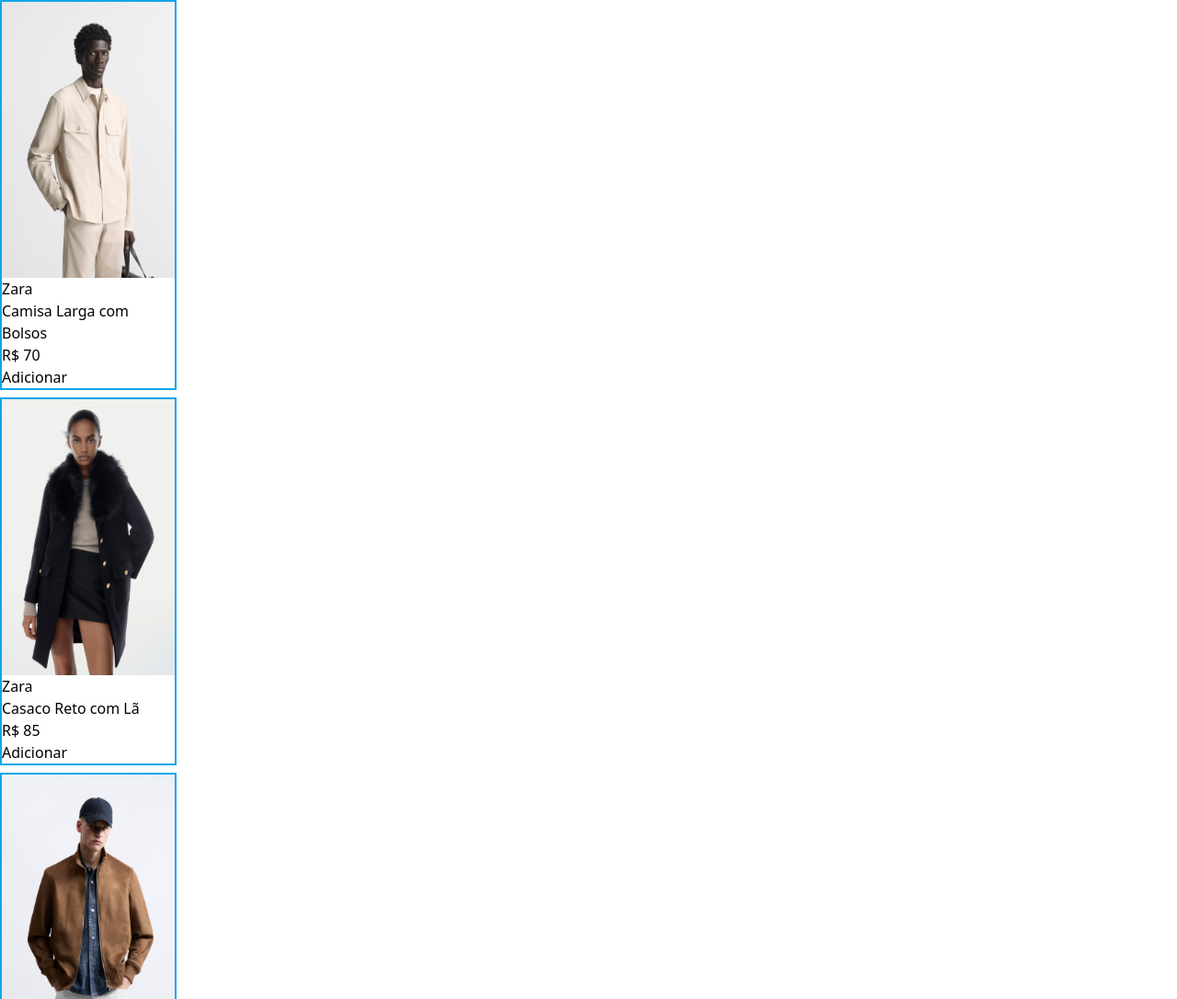
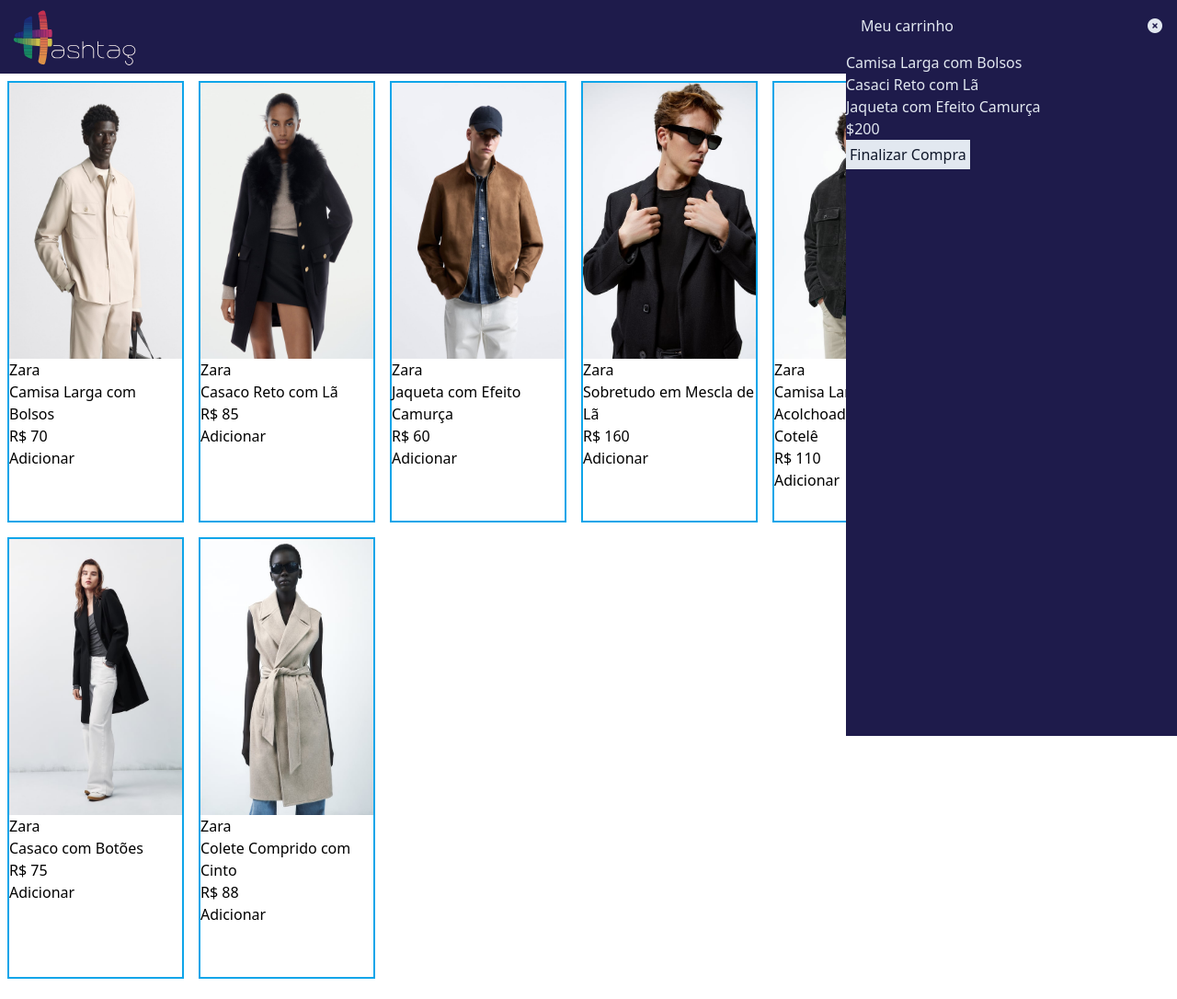
Before and after one commit to Alexandre-Konrath/Loja-Roupa, a website built with Vite: page index.html in a window 1280 px wide. Shown: the top 1086 px of the page at 92% size. After the commit the page ends 1064 px from the top, so only its background shows below. Built offline with nearby package versions, Linux system fonts and the light colour scheme.

Commit message:
mecanica de abrir carrinho e adicionar o intens dinamicamente ne tela

```diff
--- a/index.html
+++ b/index.html
@@ -4,10 +4,47 @@
     <meta charset="UTF-8" />
     <meta name="viewport" content="width=device-width, initial-scale=1.0" />
     <link rel="stylesheet" href="global.css" />
+
+    <link
+      rel="stylesheet"
+      href="https://cdnjs.cloudflare.com/ajax/libs/font-awesome/6.4.2/css/all.min.css"
+      integrity="sha512-z3gLpd7yknf1YoNbCzqRKc4qyor8gaKU1qmn+CShxbuBusANI9QpRohGBreCFkKxLhei6S9CQXFEbbKuqLg0DA=="
+      crossorigin="anonymous"
+      referrerpolicy="no-referrer"
+    />
+
     <title>Loja de Roupas</title>
   </head>
   <body>
-    <section id="container-produto"></section>
+    <section
+      id="carrinho"
+      class="fixed top-0 right-[0px] bg-indigo-950 h-screen w-[360px] text-slate-200"
+    >
+      <div id="cabecalho-carrinho" class="flex justify-between m-4">
+        <p>Meu carrinho</p>
+        <button title="fechar-carrinho" id="fechar-carrinho">
+          <i onclick="{fecharCarrinho}" class="fa-solid fa-circle-xmark"></i>
+        </button>
+      </div>
+      <section id="produtos-carrinho">
+        <p>Camisa Larga com Bolsos</p>
+        <p>Casaci Reto com Lã</p>
+        <p>Jaqueta com Efeito Camurça</p>
+      </section>
+      <p id="preco-total">$200</p>
+      <button class="bg-slate-200 text-slate-900 p-1">Finalizar Compra</button>
+    </section>
+    <header class="flex bg-indigo-950 p-2 justify-between">
+      <img class="h-16" src="./src/assets/logo/hashtag.svg" alt="" />
+
+      <div class="text-slate-200 flex gap-2 items-end mx-2">
+        <button title="carrinho" id="abrir-carrinho">
+          <i class="fa-solid fa-cart-shopping"></i>
+        </button>
+        <button title="perfil"><i class="fa-solid fa-user"></i></button>
+      </div>
+    </header>
+    <section id="container-produto" class="flex flex-wrap"></section>
   </body>
-  <script src="./main.js"></script>
+  <script type="module" src="./main.js"></script>
 </html>
--- a/main.js
+++ b/main.js
@@ -1,3 +1,5 @@
+import { inicializarCarrinho } from "./src/js/menuCarrinho"
+
 const catalogo = [
   {
     id: 1,
@@ -71,7 +73,7 @@
 
 for (const produtoCatalogo of catalogo) {
   const cardProduto = `
-<div class="card-produto-1 border-solid border-2 border-sky-500 w-48 mb-2">
+<div id="card-produto-1" class="border-solid border-2 border-sky-500 w-48 m-2">
 <img class="img-produto" src="./src/assets/img/${produtoCatalogo.imagem}" alt="imagem 1" />
 <p class="marca">${produtoCatalogo.marca}</p>
 <p class="nome">${produtoCatalogo.nome}</p>
@@ -82,3 +84,5 @@
   document.getElementById("container-produto").innerHTML += cardProduto
 
 }
+
+inicializarCarrinho();
--- a/src/css/style.css
+++ b/src/css/style.css
@@ -6,3 +6,6 @@
 #container-produto .img-produto {
   height: 300px;
 }
+#card-produto-1 {
+  height: 30rem;
+}
--- /dev/null
+++ b/src/js/menuCarrinho.js
@@ -0,0 +1,17 @@
+function abrirCarrinho() {
+  document.getElementById("carrinho").classList.add("right-[0px]")
+  document.getElementById("carrinho").classList.remove("right-[-360px]")
+}
+
+function fecharCarrinho() {
+  document.getElementById("carrinho").classList.remove("right-[0px]")
+  document.getElementById("carrinho").classList.add("right-[-360px]")
+}
+
+export function inicializarCarrinho() {
+  const botaoFecharcarrinho = document.getElementById("fechar-carrinho")
+  const botaoAbrirarrinho = document.getElementById("abrir-carrinho")
+
+  botaoFecharcarrinho.addEventListener('click', fecharCarrinho)
+  botaoAbrirarrinho.addEventListener('click', abrirCarrinho)
+}
```
Also changed, not shown: package.json (+6 -2 lines), 1 other file.
